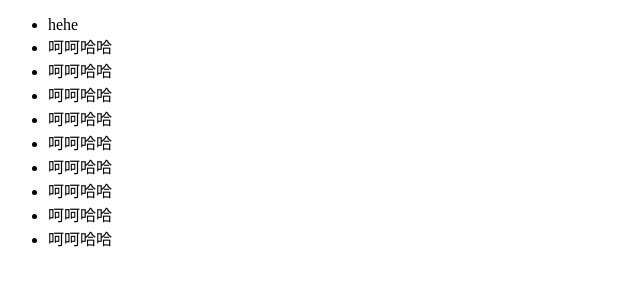
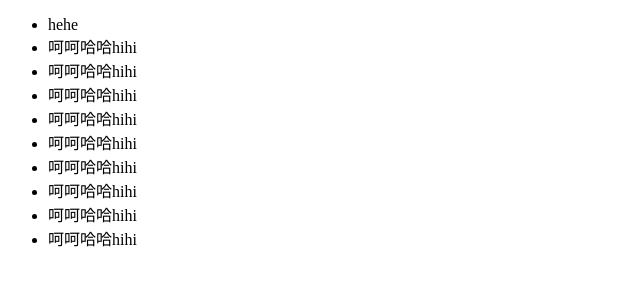
Before and after one commit to Windwalkor/Eleme, a plain HTML site: page index.html in a window 1280 px wide. Shown: the whole page, without its empty margins (0-640 px from the left). Drawn offline with Linux system fonts and the light colour scheme.

Commit message:
'添加了哈哈'

```diff
--- a/index.html
+++ b/index.html
@@ -10,15 +10,15 @@
 <body>
 <ul>
     <li>hehe</li>
-    <li>呵呵哈哈</li>
-    <li>呵呵哈哈</li>
-    <li>呵呵哈哈</li>
-    <li>呵呵哈哈</li>
-    <li>呵呵哈哈</li>
-    <li>呵呵哈哈</li>
-    <li>呵呵哈哈</li>
-    <li>呵呵哈哈</li>
-    <li>呵呵哈哈</li>
+    <li>呵呵哈哈hihi</li>
+    <li>呵呵哈哈hihi</li>
+    <li>呵呵哈哈hihi</li>
+    <li>呵呵哈哈hihi</li>
+    <li>呵呵哈哈hihi</li>
+    <li>呵呵哈哈hihi</li>
+    <li>呵呵哈哈hihi</li>
+    <li>呵呵哈哈hihi</li>
+    <li>呵呵哈哈hihi</li>
 </ul>
 </body>
 </html>
```
